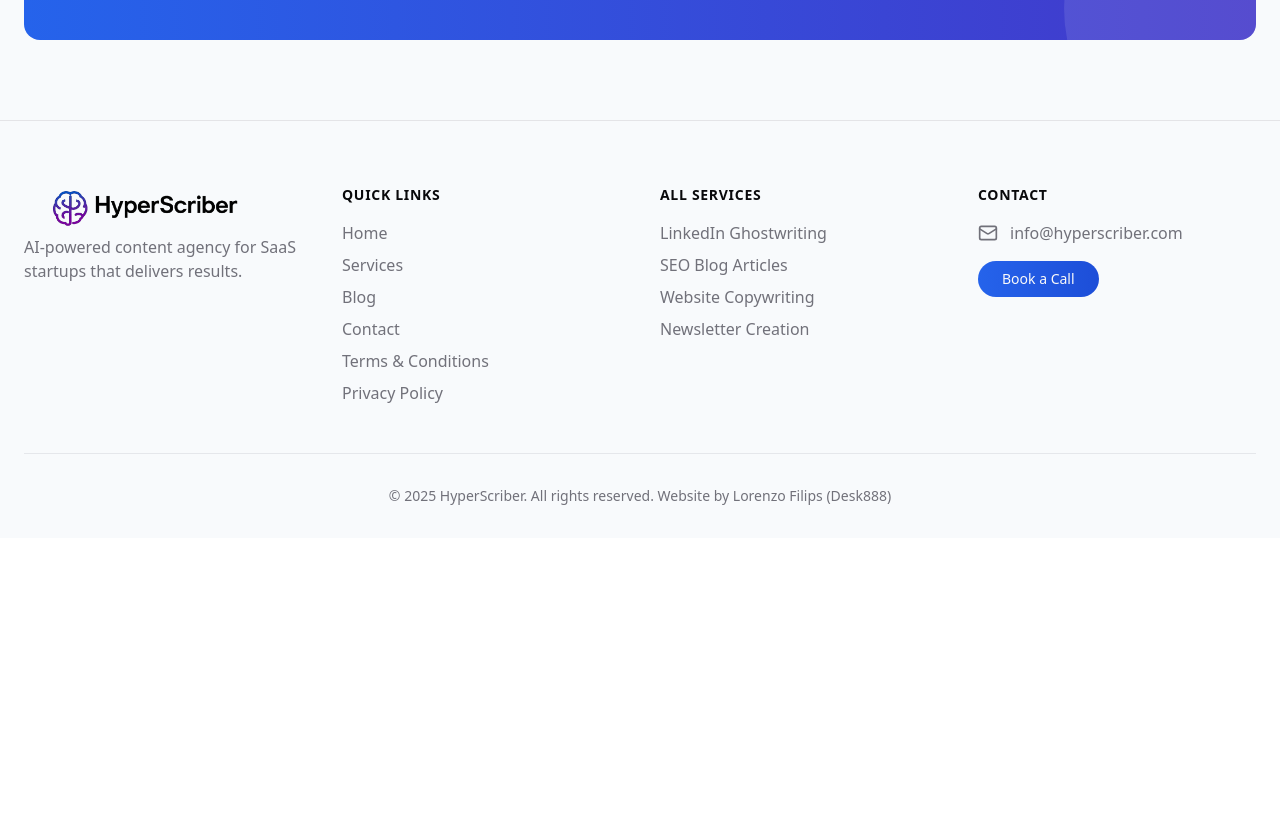
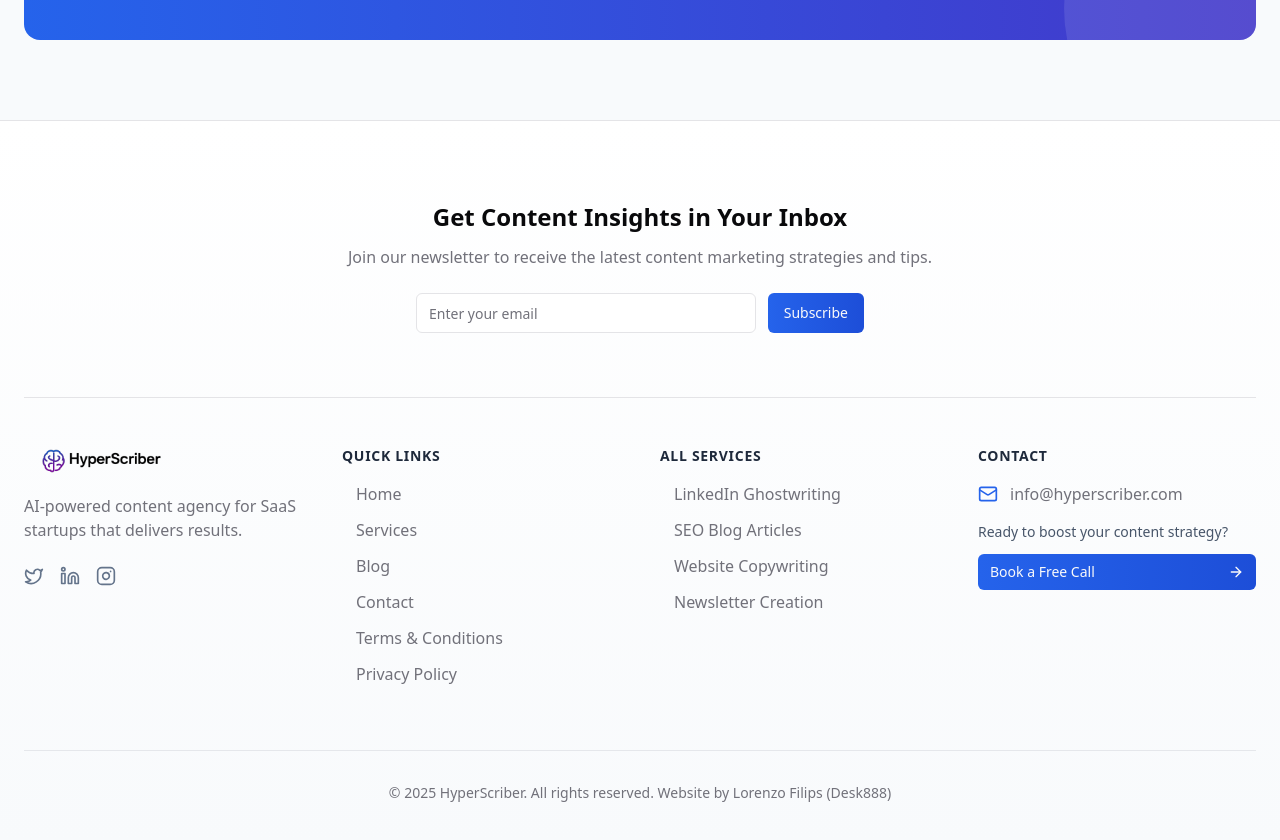
Before and after one commit to blkluv/hyperscribe, a React (Vite) app: page / in a window 1280 px wide. Shown: the part 3460-4300 px from the top of the page. Before the commit the page ends 3998 px from the top, so only its background shows below. Built offline with nearby package versions, Linux system fonts and the light colour scheme.

Commit message:
Refactor: Redesign footer section
Redesigned the footer section to improve its visual appeal and align it with the modern design of the website.

```diff
--- a/src/components/Footer.tsx
+++ b/src/components/Footer.tsx
@@ -1,104 +1,147 @@
+
 import React from 'react';
 import { Link } from 'react-router-dom';
-import { ArrowRight, Mail, MapPin, Phone } from 'lucide-react';
+import { ArrowRight, Mail, MapPin, Phone, Instagram, Linkedin, Twitter } from 'lucide-react';
 import { Button } from '@/components/ui/button';
+import { Separator } from '@/components/ui/separator';
 
 const Footer = () => {
   return (
-    <footer className="bg-slate-50 border-t">
-      <div className="max-w-7xl mx-auto pt-16 pb-8 px-6">
+    <footer className="bg-gradient-to-b from-white to-slate-50 border-t">
+      <div className="max-w-7xl mx-auto pt-20 pb-10 px-6">
+        {/* Newsletter Subscription */}
+        <div className="mb-16 max-w-3xl mx-auto text-center">
+          <h3 className="text-2xl font-bold mb-3">Get Content Insights in Your Inbox</h3>
+          <p className="text-muted-foreground mb-6">
+            Join our newsletter to receive the latest content marketing strategies and tips.
+          </p>
+          <div className="flex flex-col sm:flex-row gap-3 max-w-md mx-auto">
+            <input
+              type="email"
+              placeholder="Enter your email"
+              className="flex h-10 w-full rounded-md border border-input bg-background px-3 py-2 text-sm ring-offset-background file:border-0 file:bg-transparent file:text-sm file:font-medium placeholder:text-muted-foreground focus-visible:outline-none focus-visible:ring-2 focus-visible:ring-ring focus-visible:ring-offset-2"
+            />
+            <Button className="rounded-md bg-gradient-to-r from-blue-600 to-blue-700 hover:from-blue-700 hover:to-blue-800">
+              Subscribe
+            </Button>
+          </div>
+        </div>
+
+        <Separator className="mb-12" />
+
         <div className="grid grid-cols-1 md:grid-cols-4 gap-10">
-          {/* Company Info */}
+          {/* Company Info with improved visuals */}
           <div className="col-span-1">
             <img
               src="/hyperscriber_web.svg"
               alt="HyperScriber Logo"
+              className="mb-4 h-8"
             />
             <p className="text-muted-foreground mb-6">
               AI-powered content agency for SaaS startups that delivers results.
             </p>
+            {/* Social Media Icons */}
+            <div className="flex items-center space-x-4 mb-6">
+              <a href="https://twitter.com/hyperscriber" target="_blank" rel="noopener noreferrer" className="text-slate-500 hover:text-blue-600 transition-colors">
+                <Twitter className="h-5 w-5" />
+              </a>
+              <a href="https://linkedin.com/company/hyperscriber" target="_blank" rel="noopener noreferrer" className="text-slate-500 hover:text-blue-600 transition-colors">
+                <Linkedin className="h-5 w-5" />
+              </a>
+              <a href="https://instagram.com/hyperscriber" target="_blank" rel="noopener noreferrer" className="text-slate-500 hover:text-blue-600 transition-colors">
+                <Instagram className="h-5 w-5" />
+              </a>
+            </div>
           </div>
 
-          {/* Quick Links */}
+          {/* Quick Links with improved hover states */}
           <div>
-            <h3 className="text-sm font-semibold uppercase tracking-wider mb-4">Quick Links</h3>
-            <ul className="space-y-2">
+            <h3 className="text-sm font-semibold uppercase tracking-wider mb-4 text-slate-800">Quick Links</h3>
+            <ul className="space-y-3">
               <li>
-                <Link to="/" className="text-muted-foreground hover:text-primary transition-colors">
-                  Home
+                <Link to="/" className="text-muted-foreground hover:text-blue-600 transition-colors flex items-center">
+                  <span className="inline-block w-1.5 h-1.5 bg-blue-600 rounded-full mr-2 opacity-0 transform -translate-x-2 transition-all duration-200"></span>
+                  <span className="group-hover:translate-x-1 transition-transform duration-200">Home</span>
                 </Link>
               </li>
               <li>
-                <Link to="/services" className="text-muted-foreground hover:text-primary transition-colors">
-                  Services
+                <Link to="/services" className="text-muted-foreground hover:text-blue-600 transition-colors flex items-center">
+                  <span className="inline-block w-1.5 h-1.5 bg-blue-600 rounded-full mr-2 opacity-0 transform -translate-x-2 transition-all duration-200"></span>
+                  <span>Services</span>
                 </Link>
               </li>
               <li>
-                <Link to="/blog" className="text-muted-foreground hover:text-primary transition-colors">
-                  Blog
+                <Link to="/blog" className="text-muted-foreground hover:text-blue-600 transition-colors flex items-center">
+                  <span className="inline-block w-1.5 h-1.5 bg-blue-600 rounded-full mr-2 opacity-0 transform -translate-x-2 transition-all duration-200"></span>
+                  <span>Blog</span>
                 </Link>
               </li>
               <li>
-                <Link to="/contact" className="text-muted-foreground hover:text-primary transition-colors">
-                  Contact
+                <Link to="/contact" className="text-muted-foreground hover:text-blue-600 transition-colors flex items-center">
+                  <span className="inline-block w-1.5 h-1.5 bg-blue-600 rounded-full mr-2 opacity-0 transform -translate-x-2 transition-all duration-200"></span>
+                  <span>Contact</span>
                 </Link>
               </li>
               <li>
-                <Link to="/terms-conditions" className="text-muted-foreground hover:text-primary transition-colors">
-                  Terms & Conditions
+                <Link to="/terms-conditions" className="text-muted-foreground hover:text-blue-600 transition-colors flex items-center">
+                  <span className="inline-block w-1.5 h-1.5 bg-blue-600 rounded-full mr-2 opacity-0 transform -translate-x-2 transition-all duration-200"></span>
+                  <span>Terms & Conditions</span>
                 </Link>
               </li>
               <li>
-                <Link to="/privacy-policy" className="text-muted-foreground hover:text-primary transition-colors">
-                  Privacy Policy
+                <Link to="/privacy-policy" className="text-muted-foreground hover:text-blue-600 transition-colors flex items-center">
+                  <span className="inline-block w-1.5 h-1.5 bg-blue-600 rounded-full mr-2 opacity-0 transform -translate-x-2 transition-all duration-200"></span>
+                  <span>Privacy Policy</span>
                 </Link>
               </li>
             </ul>
           </div>
 
-          {/* All Services */}
+          {/* All Services with improved visual style */}
           <div>
-            <h3 className="text-sm font-semibold uppercase tracking-wider mb-4">All Services</h3>
-            <ul className="space-y-2">
+            <h3 className="text-sm font-semibold uppercase tracking-wider mb-4 text-slate-800">All Services</h3>
+            <ul className="space-y-3">
               <li>
-                <Link to="/services" className="text-muted-foreground hover:text-primary transition-colors">
-                  LinkedIn Ghostwriting
+                <Link to="/services" className="text-muted-foreground hover:text-blue-600 transition-colors flex items-center">
+                  <span className="inline-block w-1.5 h-1.5 bg-blue-600 rounded-full mr-2 opacity-0 transform -translate-x-2 transition-all duration-200"></span>
+                  <span>LinkedIn Ghostwriting</span>
                 </Link>
               </li>
               <li>
-                <Link to="/services" className="text-muted-foreground hover:text-primary transition-colors">
-                  SEO Blog Articles
+                <Link to="/services" className="text-muted-foreground hover:text-blue-600 transition-colors flex items-center">
+                  <span className="inline-block w-1.5 h-1.5 bg-blue-600 rounded-full mr-2 opacity-0 transform -translate-x-2 transition-all duration-200"></span>
+                  <span>SEO Blog Articles</span>
                 </Link>
               </li>
               <li>
-                <Link to="/services" className="text-muted-foreground hover:text-primary transition-colors">
-                  Website Copywriting
+                <Link to="/services" className="text-muted-foreground hover:text-blue-600 transition-colors flex items-center">
+                  <span className="inline-block w-1.5 h-1.5 bg-blue-600 rounded-full mr-2 opacity-0 transform -translate-x-2 transition-all duration-200"></span>
+                  <span>Website Copywriting</span>
                 </Link>
               </li>
               <li>
-                <Link to="/services" className="text-muted-foreground hover:text-primary transition-colors">
-                  Newsletter Creation
+                <Link to="/services" className="text-muted-foreground hover:text-blue-600 transition-colors flex items-center">
+                  <span className="inline-block w-1.5 h-1.5 bg-blue-600 rounded-full mr-2 opacity-0 transform -translate-x-2 transition-all duration-200"></span>
+                  <span>Newsletter Creation</span>
                 </Link>
               </li>
             </ul>
           </div>
 
-          {/* Contact */}
+          {/* Contact with improved visual hierarchy */}
           <div>
-            <h3 className="text-sm font-semibold uppercase tracking-wider mb-4">Contact</h3>
+            <h3 className="text-sm font-semibold uppercase tracking-wider mb-4 text-slate-800">Contact</h3>
             <ul className="space-y-4">
-            <li className="flex items-start">
-                <Mail className="h-5 w-5 text-muted-foreground mr-3 mt-0.5" />
+              <li className="flex items-start">
+                <Mail className="h-5 w-5 text-blue-600 mr-3 mt-0.5" />
                 <span className="text-muted-foreground">info@hyperscriber.com</span>
               </li>
-              {/* <li className="flex items-start">
-                <MapPin className="h-5 w-5 text-muted-foreground mr-3 mt-0.5" />
-                <span className="text-muted-foreground">123 Content St, San Francisco, CA 94103</span>
-              </li> */}
-              <li className="mt-4">
+              <li className="mt-6">
+                <p className="text-sm text-slate-600 mb-3">Ready to boost your content strategy?</p>
                 <a href="https://calendly.com/hyperscriber/free-introductory-call" target="_blank" rel="noopener noreferrer">
-                  <Button size="sm" className="rounded-full px-6 bg-gradient-to-r from-blue-600 to-blue-700 hover:from-blue-700 hover:to-blue-800">
-                    Book a Call
+                  <Button size="sm" className="w-full justify-between rounded-md bg-gradient-to-r from-blue-600 to-blue-700 hover:from-blue-700 hover:to-blue-800 group">
+                    Book a Free Call
+                    <ArrowRight className="h-4 w-4 transition-transform group-hover:translate-x-1" />
                   </Button>
                 </a>
               </li>
@@ -106,10 +149,10 @@ const Footer = () => {
           </div>
         </div>
 
-        {/* Copyright */}
-        <div className="mt-12 pt-8 border-t border-gray-200">
+        {/* Copyright with improved styling */}
+        <div className="mt-16 pt-8 border-t border-gray-200">
           <p className="text-center text-sm text-muted-foreground">
-            © {new Date().getFullYear()} HyperScriber. All rights reserved. Website by Lorenzo Filips <a href="https://github.com/Desk888">(Desk888)</a>
+            © {new Date().getFullYear()} HyperScriber. All rights reserved. Website by Lorenzo Filips <a href="https://github.com/Desk888" className="hover:text-blue-600 transition-colors">(Desk888)</a>
           </p>
         </div>
       </div>
```
